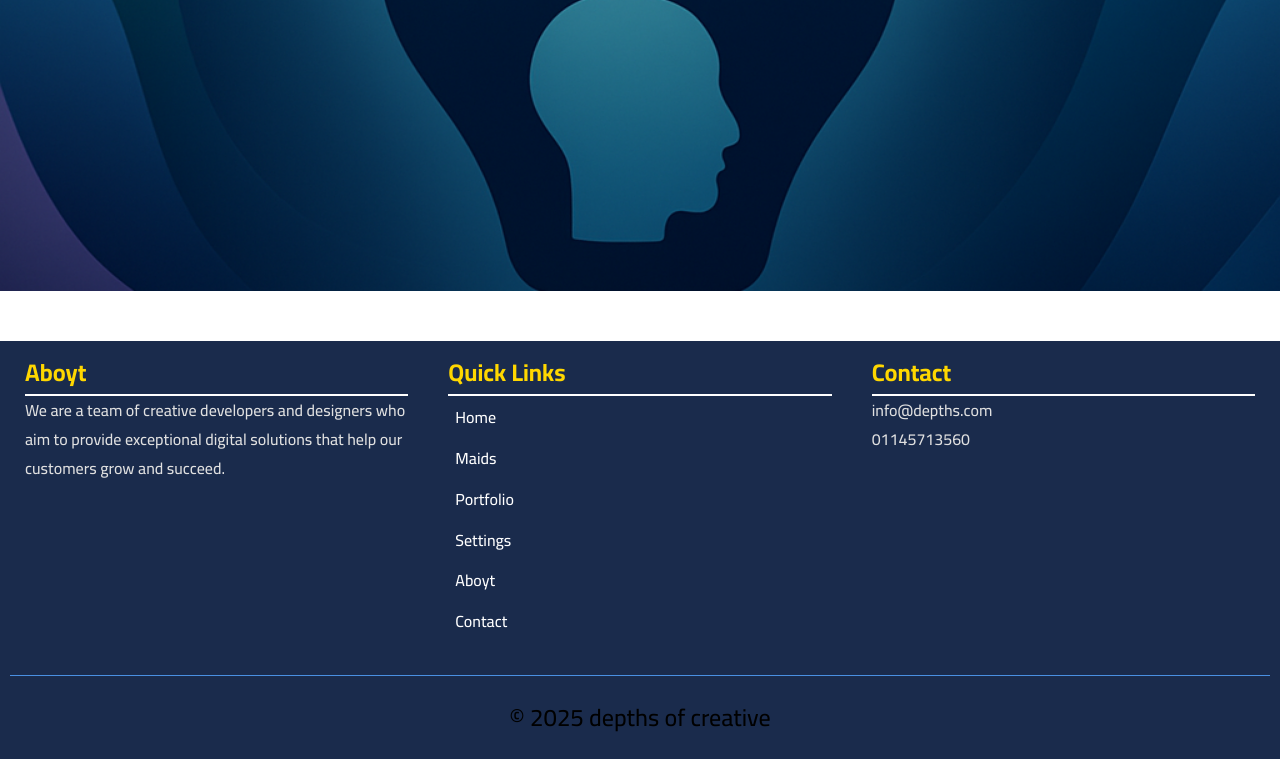
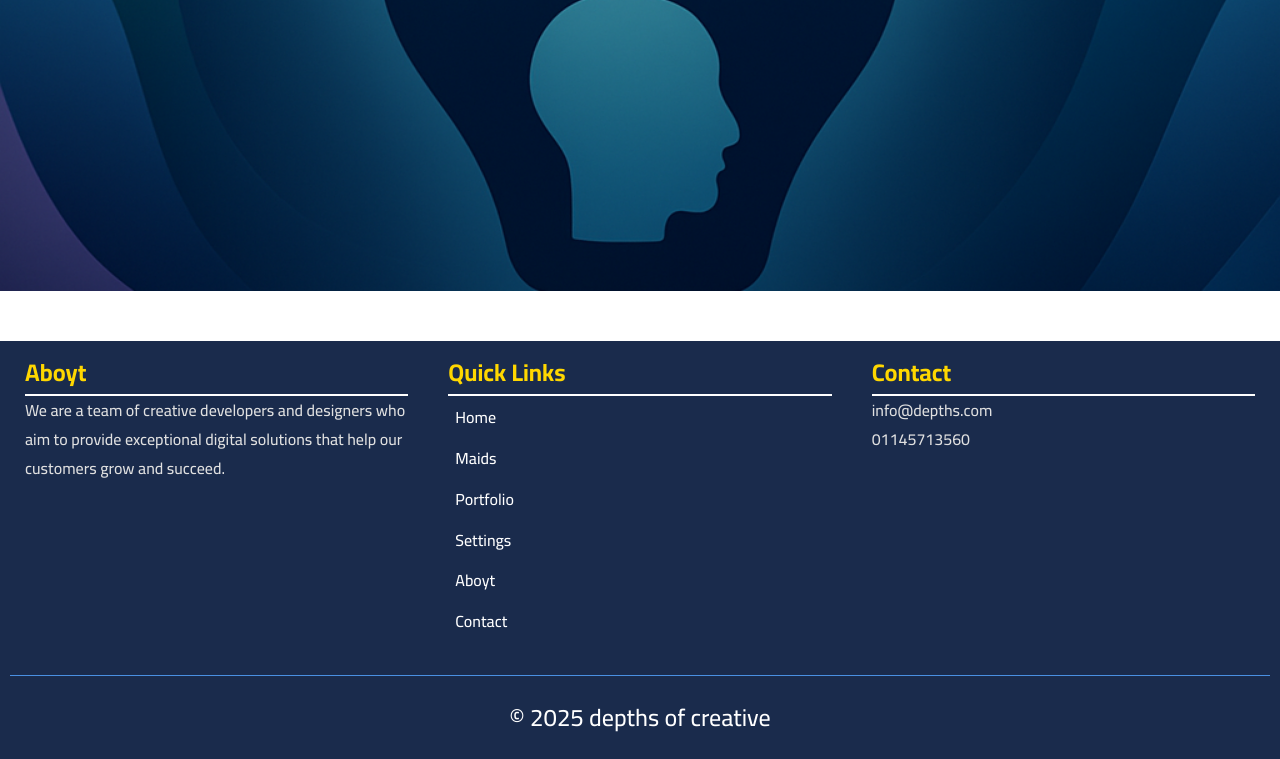
Before and after one commit to mahmoudUser1/depths-of-creative, a plain HTML site: page index.html in a window 1280 px wide. Shown: the part 509-1268 px from the top of the page. Drawn offline with Linux system fonts and the light colour scheme.

Commit message:
Update main.css

```diff
--- a/css/main.css
+++ b/css/main.css
@@ -288,6 +288,7 @@ footer .end_footer {
     margin: 10px auto;
     padding-top: 20px;
     border-top: 1px solid var(--color_blue-1);
+    color: var(--color_white);
 }
 ::-webkit-scrollbar {
     width: 10px;
```
